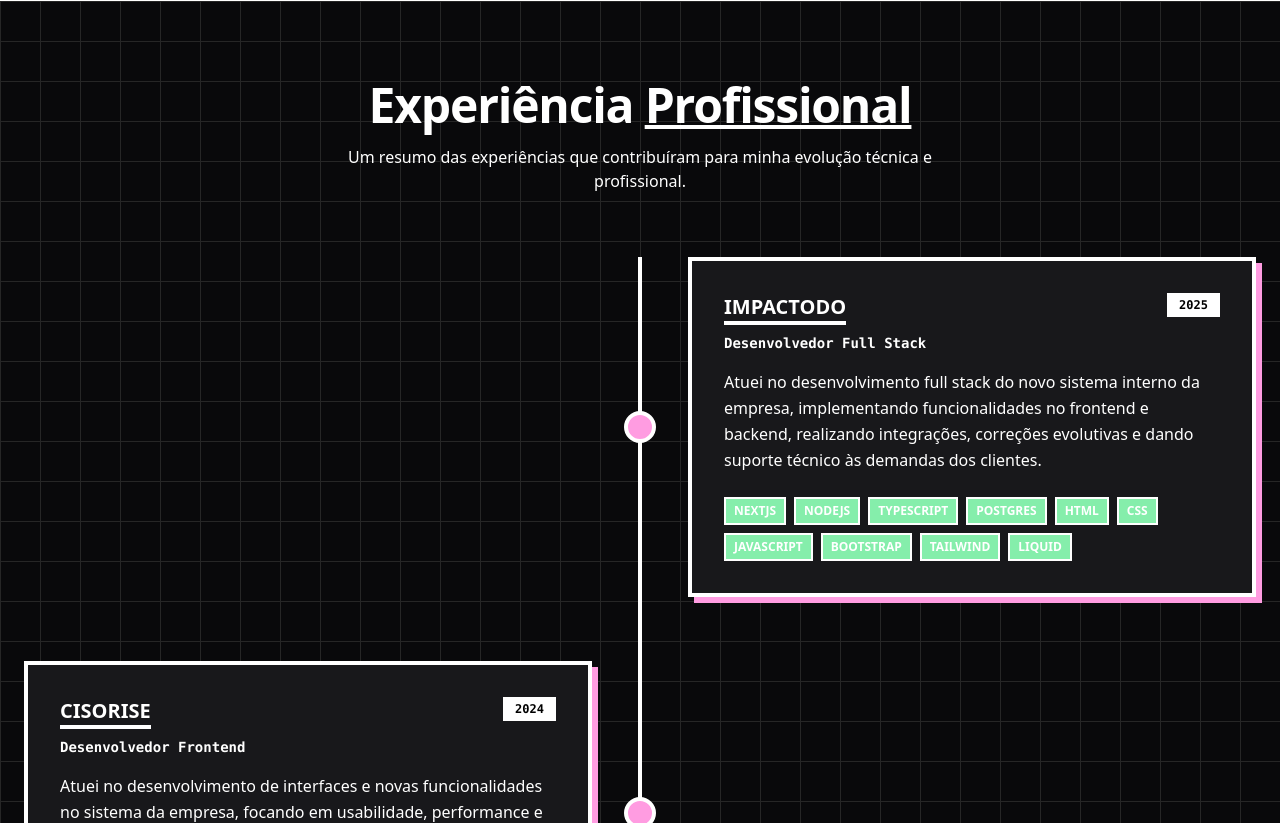
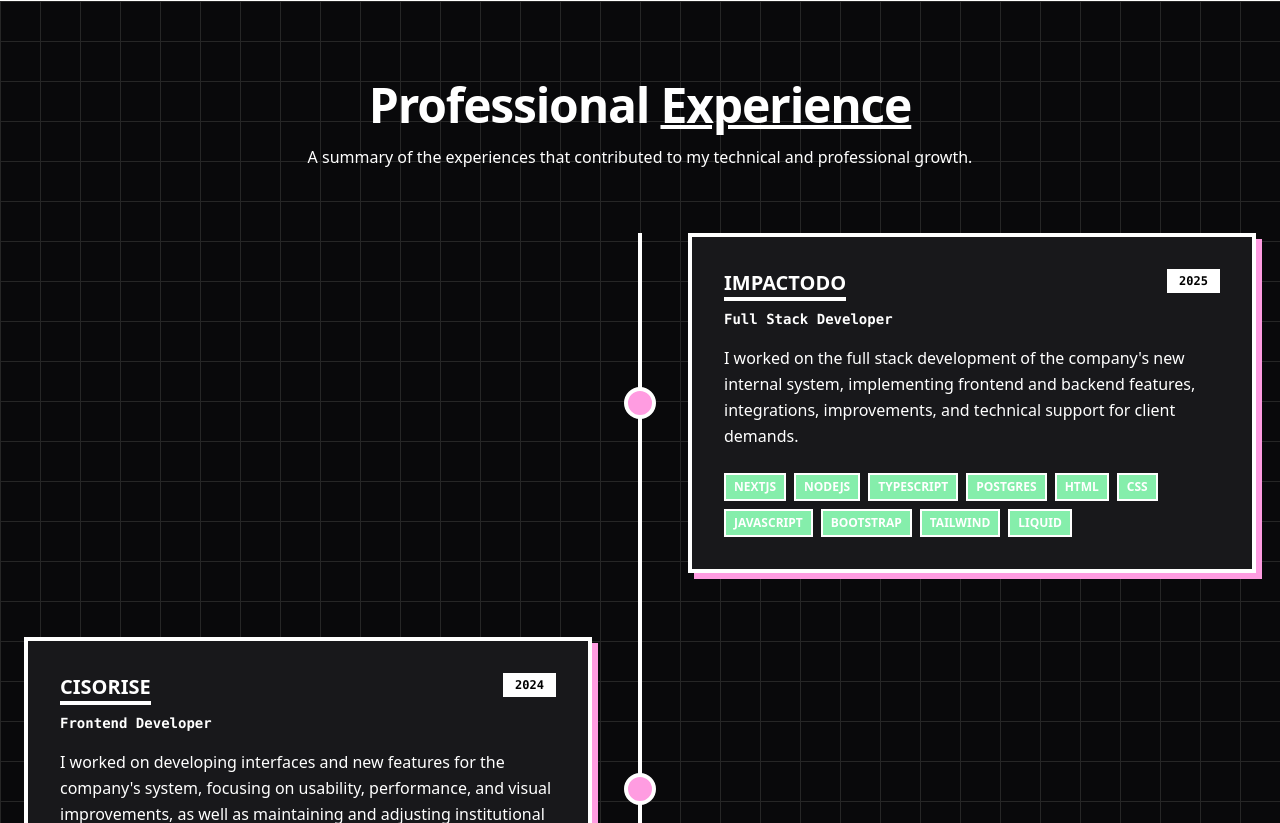
Before and after one commit to mpaullos/portfolio, a React (Vite) app: page / in a window 1280 px wide. Shown: the part 2337-3160 px from the top of the page. Built offline with nearby package versions, Linux system fonts and the light colour scheme.

Commit message:
feat:(i18n): add translation to experience section

```diff
--- a/src/data/experience.ts
+++ b/src/data/experience.ts
@@ -1,10 +1,19 @@
-export const experience = [
+export type Experience = {
+  id: string;
+  companyKey: string;
+  roleKey: string;
+  period: string;
+  descriptionKey: string;
+  stack: string[];
+};
+
+export const experience: Experience[] = [
   {
-    company: "Impactodo",
-    role: "Desenvolvedor Full Stack",
+    id: "impactodo",
+    companyKey: "experience.items.impactodo.company",
+    roleKey: "experience.items.impactodo.role",
     period: "2025",
-    description:
-      "Atuei no desenvolvimento full stack do novo sistema interno da empresa, implementando funcionalidades no frontend e backend, realizando integrações, correções evolutivas e dando suporte técnico às demandas dos clientes.",
+    descriptionKey: "experience.items.impactodo.description",
     stack: [
       "NextJs",
       "NodeJS",
@@ -19,11 +28,11 @@ export const experience = [
     ],
   },
   {
-    company: "CiSoRise",
-    role: "Desenvolvedor Frontend",
+    id: "cisorise",
+    companyKey: "experience.items.cisorise.company",
+    roleKey: "experience.items.cisorise.role",
     period: "2024",
-    description:
-      "Atuei no desenvolvimento de interfaces e novas funcionalidades no sistema da empresa, focando em usabilidade, performance e melhorias visuais, além de realizar manutenções e ajustes em sites institucionais.",
+    descriptionKey: "experience.items.cisorise.description",
     stack: [
       "HTML",
       "CSS",
--- a/src/i18n/en.json
+++ b/src/i18n/en.json
@@ -51,5 +51,22 @@
         "description": "Application that consumes an external API for real-time weather data."
       }
     }
+  },
+  "experience": {
+    "title": "Professional",
+    "span": "Experience",
+    "description": "A summary of the experiences that contributed to my technical and professional growth.",
+    "items": {
+      "impactodo": {
+        "company": "Impactodo",
+        "role": "Full Stack Developer",
+        "description": "I worked on the full stack development of the company's new internal system, implementing frontend and backend features, integrations, improvements, and technical support for client demands."
+      },
+      "cisorise": {
+        "company": "CiSoRise",
+        "role": "Frontend Developer",
+        "description": "I worked on developing interfaces and new features for the company's system, focusing on usability, performance, and visual improvements, as well as maintaining and adjusting institutional websites."
+      }
+    }
   }
 }
--- a/src/i18n/ptbr.json
+++ b/src/i18n/ptbr.json
@@ -52,5 +52,22 @@
         "description": "Jogo interativo com controle de estado, eventos e feedback visual."
       }
     }
+  },
+  "experience": {
+    "title": "Experiência",
+    "span": "Profissional",
+    "description": "Um resumo das experiências que contribuíram para minha evolução técnica e profissional.",
+    "items": {
+      "impactodo": {
+        "company": "Impactodo",
+        "role": "Desenvolvedor Full Stack",
+        "description": "Atuei no desenvolvimento full stack do novo sistema interno da empresa, implementando funcionalidades no frontend e backend, realizando integrações, correções evolutivas e dando suporte técnico às demandas dos clientes."
+      },
+      "cisorise": {
+        "company": "CiSoRise",
+        "role": "Desenvolvedor Frontend",
+        "description": "Atuei no desenvolvimento de interfaces e novas funcionalidades no sistema da empresa, focando em usabilidade, performance e melhorias visuais, além de realizar manutenções e ajustes em sites institucionais."
+      }
+    }
   }
 }
--- a/src/sections/Experience.tsx
+++ b/src/sections/Experience.tsx
@@ -1,6 +1,9 @@
 import { experience } from "../data/experience";
+import { useTranslation } from "react-i18next";
 
 export default function Experience() {
+  const { t } = useTranslation();
+
   return (
     <section
       id="experience"
@@ -18,14 +21,13 @@ export default function Experience() {
         {/* Header */}
         <header className="mb-16 text-center">
           <h2 className="text-5xl font-black tracking-tight">
-            Experiência{" "}
+            {t("experience.title")} {" "}
             <span className="underline decoration-4 decoration-black dark:decoration-white">
-              Profissional
+              {t("experience.span")}
             </span>
           </h2>
           <p className="mt-4 font-medium max-w-2xl mx-auto">
-            Um resumo das experiências que contribuíram para minha evolução
-            técnica e profissional.
+            {t("experience.description")}
           </p>
         </header>
 
@@ -36,7 +38,7 @@ export default function Experience() {
 
           {experience.map((exp, index) => (
             <div
-              key={index}
+              key={exp.id}
               className={`flex flex-col md:flex-row gap-8 items-center ${
                 index % 2 === 0 ? "md:flex-row-reverse" : ""
               }`}
@@ -59,10 +61,10 @@ export default function Experience() {
                   <div className="flex justify-between items-start mb-4 gap-4">
                     <div>
                       <h3 className="text-xl font-black uppercase border-b-4 border-black dark:border-white inline-block mb-2">
-                        {exp.company}
+                        {t(exp.companyKey)}
                       </h3>
                       <p className="font-mono text-sm font-semibold">
-                        {exp.role}
+                        {t(exp.roleKey)}
                       </p>
                     </div>
 
@@ -72,7 +74,7 @@ export default function Experience() {
                   </div>
 
                   <p className="mb-6 font-medium leading-relaxed">
-                    {exp.description}
+                    {t(exp.descriptionKey)}
                   </p>
 
                   <div className="flex flex-wrap gap-2">
```
